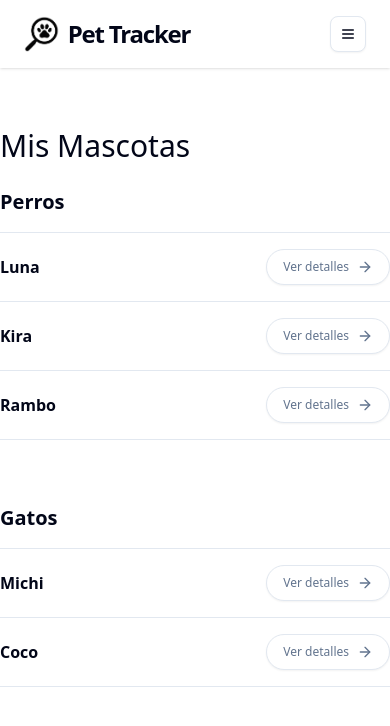
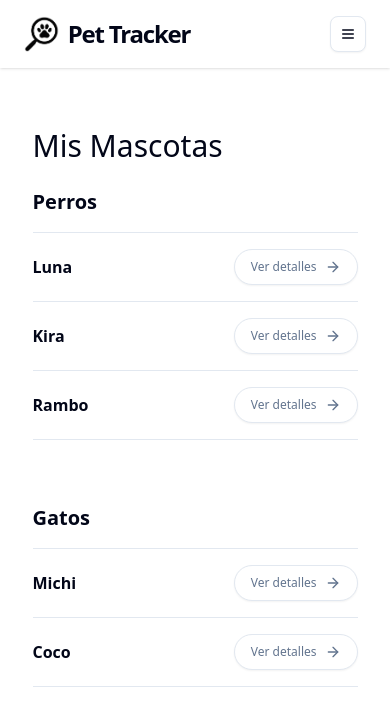
Before and after one commit to citruspunch/PetTracker, a React (Vite) app: page /my-pets in a window 390 px wide. Shown: the top 726 px of the page. Built offline with nearby package versions, Linux system fonts and the light colour scheme.

Commit message:
Fix layout issue in MyPetsPage for improved responsiveness

```diff
--- a/src/features/myPets/pages/PetPage.tsx
+++ b/src/features/myPets/pages/PetPage.tsx
@@ -28,7 +28,7 @@ const MyPetsPage = ({
             <Navbar />
             <section className="py-15">
                 <div className="container mx-auto">
-                    <div className="mx-auto max-w-screen-lg">
+                    <div className="mx-auto max-w-5/6 md:max-w-screen-lg">
                         <div className="text-center lg:text-left">
                             <h1 className="text-left text-3xl font-medium md:text-4xl">
                                 {heading}
```
